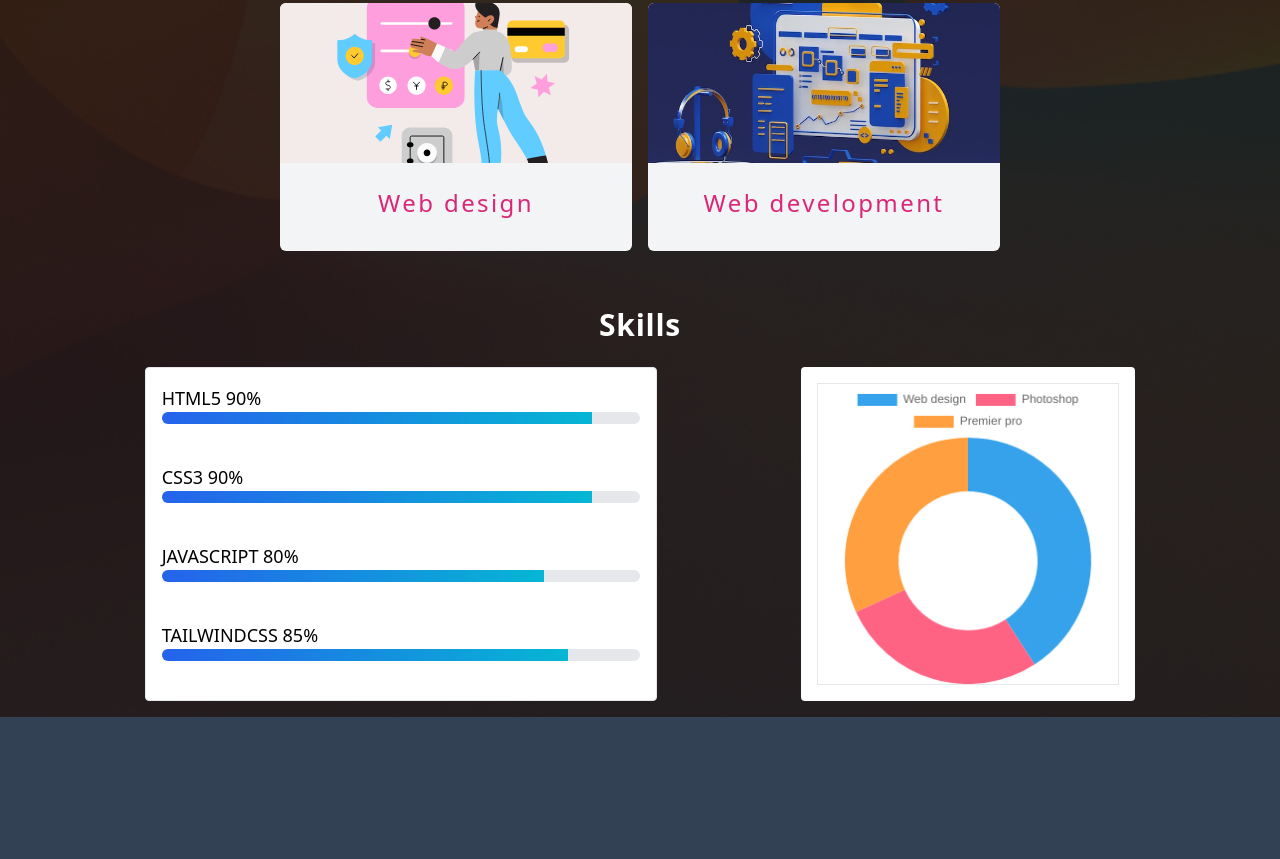
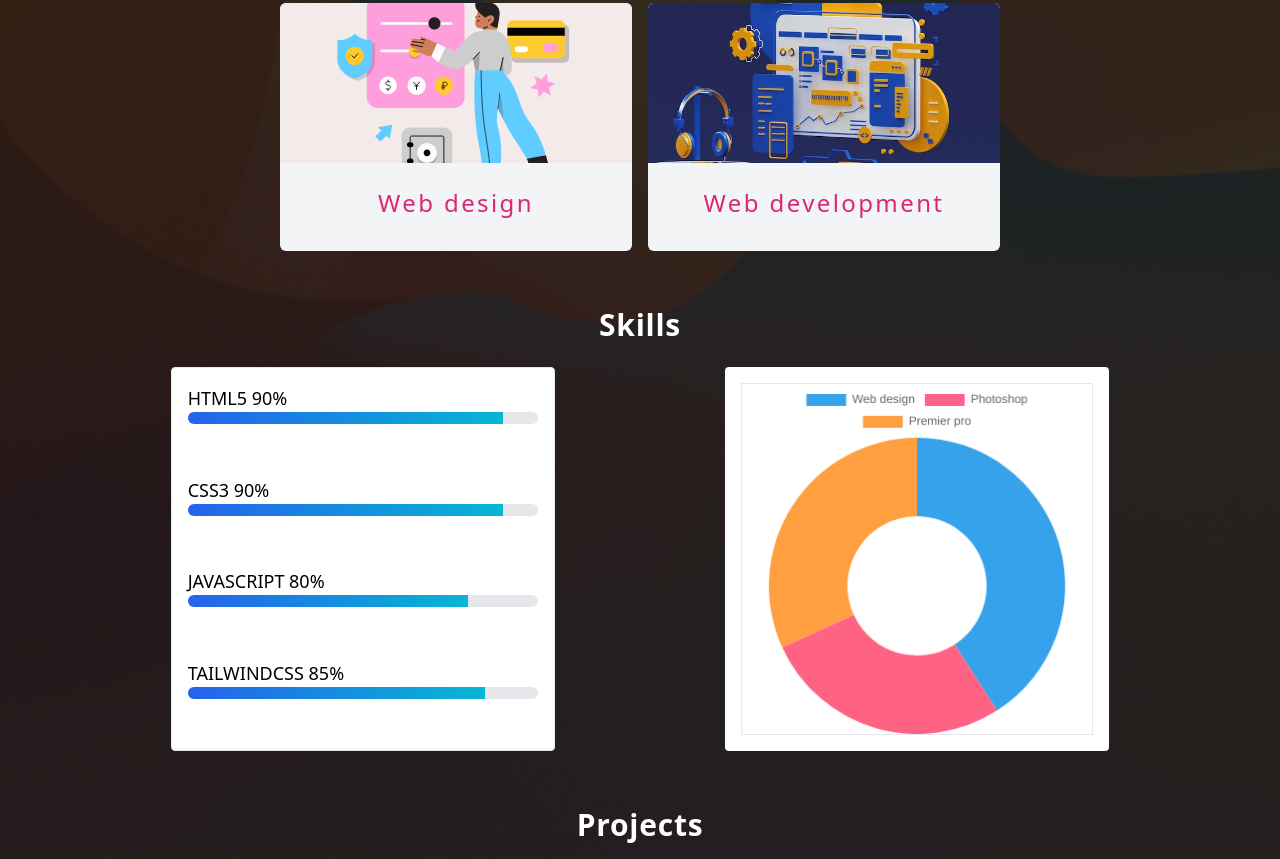
Before and after one commit to Tonnykimanthi/personal-portfolio, a plain HTML site: page public/index.html in a window 1280 px wide. Shown: the part 969-1828 px from the top of the page. Before the commit the page ends 1686 px from the top, so only its background shows below. Drawn offline with nearby package versions, Linux system fonts and the light colour scheme.

Commit message:
Projects section

```diff
--- a/public/index.html
+++ b/public/index.html
@@ -184,8 +184,8 @@
         <!-- Skills -->
         <section id="skills" class="mt-14">
             <h2 class="text-center text-3xl text-white font-semibold tracking-wide">Skills</h2>
-            <div class="mt-6 flex justify-evenly">
-                <div class="grid gap-y-4 p-4 border w-[40%] bg-white rounded">
+            <div class="mt-6 flex justify-evenly max-sm:flex-col max-sm:items-center gap-y-4">
+                <div class="grid gap-y-4 p-4 border w-[40%] max-w-[24em] min-w-[18em] max-sm:min-w-[16em] max-sm:w-2/3 bg-white rounded">
                     <!-- Html container -->
                     <div>
                         <span class="text-lg font-medium">HTML5 90%</span>
@@ -217,14 +217,17 @@
                 </div>
 
                 <!-- Chart container -->
-                <div class="bg-white p-4 rounded">
-                    <canvas width="300" id="my-chart" class="border"></canvas>
+                <div class="w-[40%] max-w-[24em] min-w-[18em] max-sm:min-w-[16em] max-sm:w-2/3 bg-white p-4 rounded">
+                    <canvas id="my-chart" class="border w-full"></canvas>
                 </div>
             </div>
         </section>
 
 
         <!-- Projects Section -->
+        <section id="projects" class="mt-14">
+            <h2 class="text-center text-3xl text-white font-semibold tracking-wide">Projects</h2>
+        </section>
 
 
 
```
Also changed, not shown: public/styles.css.
